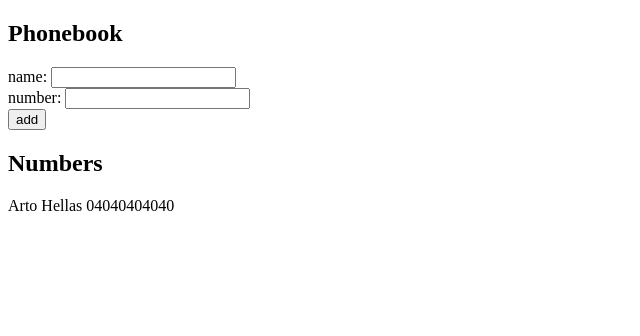
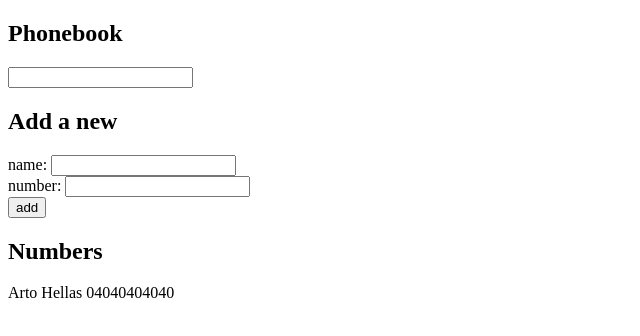
Before and after one commit to Gracmit/FullStackOpen, a React (Vite) app in the folder Part2/Phonebook/: page / in a window 1280 px wide. Shown: the top 336 px of the page, without its empty margins (0-640 px from the left). Built offline with nearby package versions, Linux system fonts and the light colour scheme.

Commit message:
Exercise 2.9

```diff
--- a/Part2/Phonebook/src/App.jsx
+++ b/Part2/Phonebook/src/App.jsx
@@ -3,17 +3,22 @@ import { useState } from 'react'
 const App = () => {
   const [persons, setPersons] = useState([
     { name: 'Arto Hellas',
-      number: "04040404040"
+      number: "04040404040",
+      id: 1
      }
   ])
-  const [newName, setNewName] = useState('')
-  const [newNumber, setNewNumber] = useState('')
+
+  const [personsToShow, setPersonsToShow] = useState(persons);
+  const [newName, setNewName] = useState('');
+  const [newNumber, setNewNumber] = useState('');
+  const [filter, SetFilter] = useState("");
 
   const addName = (event) => {
     event.preventDefault();
     const newPerson = {
       name: newName,
-      number: newNumber
+      number: newNumber,
+      id: persons.legth + 1
     }
 
     var sameName = persons.find((person) => person.name === newPerson.name);
@@ -22,8 +27,11 @@ const App = () => {
       alert(`${newName} is already added to phonebook`)
       return;
     }
-    setPersons(persons.concat(newPerson));
+    const newPersons = persons.concat(newPerson)
+    setPersons(newPersons);
     setNewName('');
+    setNewNumber("");
+    setPersonsToShow(newPersons.filter((person) => person.name.toUpperCase().includes(filter.toUpperCase())))
   }
 
 
@@ -35,9 +43,17 @@ const App = () => {
     setNewNumber(event.target.value);
   }
 
+  const handleFilterChanged = (event) => {
+    SetFilter(event.target.value);
+    const toShow = persons.filter((person) => person.name.toUpperCase().includes(event.target.value.toUpperCase()));
+    setPersonsToShow(toShow);
+  }
+
   return (
     <div>
       <h2>Phonebook</h2>
+      <input onChange={handleFilterChanged}></input>
+      <h2>Add a new</h2>
       <form onSubmit={addName}>
         <div>
           name: <input value={newName} onChange={handleNameChange} />
@@ -51,8 +67,8 @@ const App = () => {
       </form>
       <h2>Numbers</h2>
       {
-        persons.map(person =>
-          <p key={person.name}>{person.name} {person.number}</p>)
+        personsToShow.map(person =>
+          <p key={person.id}>{person.name} {person.number}</p>)
       }
     </div>
   )
```
